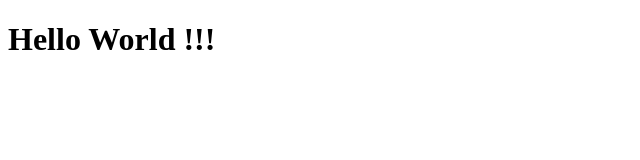
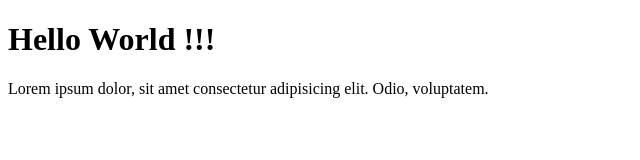
Before and after one commit to rutvik5252/Demo, a plain HTML site: page index.html in a window 1280 px wide. Shown: the whole page, without its empty margins (0-640 px from the left). Drawn offline with Linux system fonts and the light colour scheme.

Commit message:
added p tag

```diff
--- a/index.html
+++ b/index.html
@@ -7,5 +7,6 @@
 </head>
 <body>
     <h1>Hello World !!!</h1>
+    <p>Lorem ipsum dolor, sit amet consectetur adipisicing elit. Odio, voluptatem.</p>
 </body>
 </html>
```
